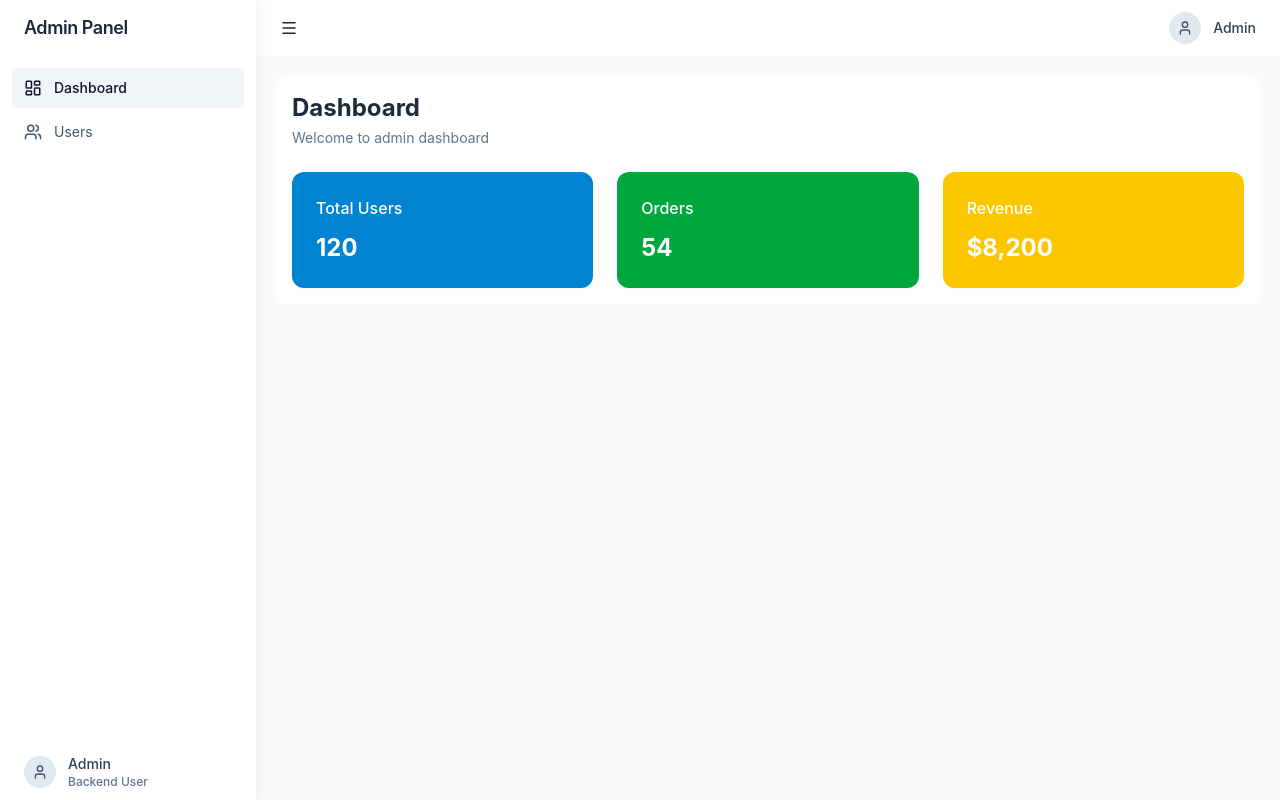
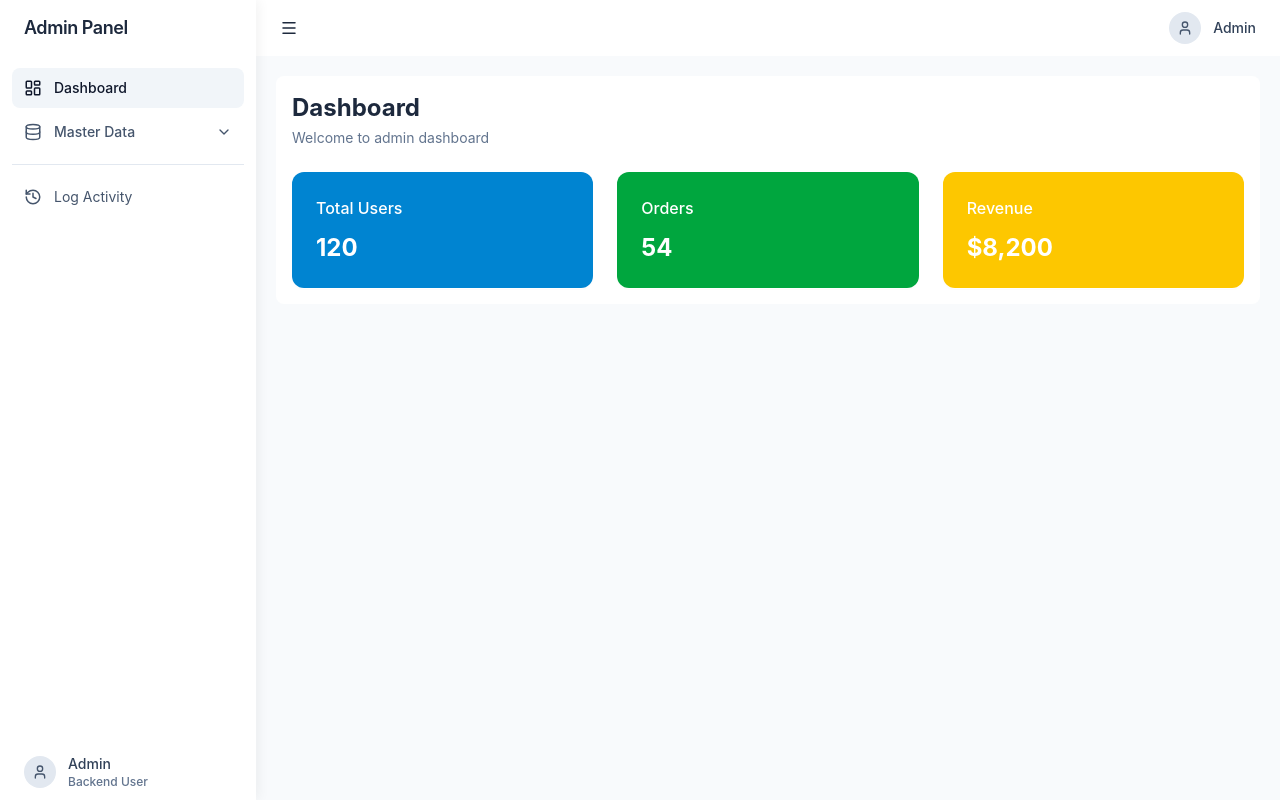
Before and after one commit to andrealfian420/nextjs-admin, a Next.js app: page /admin in a window 1280 px wide. Built offline with nearby package versions, Linux system fonts and the light colour scheme.

Commit message:
feat: enhance sidebar component with accordion menu for nested items and improved layout

```diff
--- a/src/components/layout/admin/Sidebar.jsx
+++ b/src/components/layout/admin/Sidebar.jsx
@@ -1,7 +1,15 @@
 'use client';
 
 import Link from 'next/link';
-import { LayoutDashboard, Users } from 'lucide-react';
+import {
+  ChevronDown,
+  Database,
+  History,
+  LayoutDashboard,
+  Shield,
+  Users,
+} from 'lucide-react';
+import { useState, useEffect } from 'react';
 import { usePathname } from 'next/navigation';
 import { useSidebarStore } from '@/store/useSidebarStore';
 import { useAuthStore } from '@/store/useAuthStore';
@@ -13,6 +21,47 @@ import {
   DropdownMenuTrigger,
 } from '@/components/ui/DropdownMenu';
 import { User } from 'lucide-react';
+
+const generateRandomKey = () => Math.random().toString(36).substring(2, 9);
+
+const menu = [
+  {
+    name: 'Dashboard',
+    icon: LayoutDashboard,
+    key: 'dash',
+    href: '/admin',
+    access: 'modules.dashboard.index',
+  },
+  {
+    name: 'Master Data',
+    icon: Database,
+    key: 'master',
+    children: [
+      {
+        name: 'Users',
+        icon: Users,
+        key: 'users',
+        href: '/admin/users',
+        access: 'modules.master-data.users.index',
+      },
+      {
+        name: 'Roles',
+        icon: Shield,
+        key: 'roles',
+        href: '/admin/roles',
+        access: 'modules.master-data.role.index',
+      },
+    ],
+  },
+  { separator: true }, // separator item, if you need to divide sections
+  {
+    name: 'Log Activity',
+    icon: History,
+    key: 'log-activity',
+    href: '/admin/log-activity',
+    access: 'modules.log-activity.index',
+  },
+];
 
 export default function Sidebar() {
   const pathname = usePathname();
@@ -26,18 +75,31 @@ export default function Sidebar() {
     router.push('/login');
   };
 
-  const menu = [
-    {
-      name: 'Dashboard',
-      href: '/admin',
-      icon: LayoutDashboard,
-    },
-    {
-      name: 'Users',
-      href: '/admin/users',
-      icon: Users,
-    },
-  ];
+  const [openAccordions, setOpenAccordions] = useState(new Set());
+
+  // watch route changes to auto-open accordions with active child
+  useEffect(() => {
+    menu.forEach((item) => {
+      if (item.children?.some((child) => child.href === pathname)) {
+        setOpenAccordions((prev) => {
+          if (prev.has(item.key)) return prev;
+          const next = new Set(prev);
+          next.add(item.key);
+          return next;
+        });
+      }
+    });
+  }, [pathname]);
+
+  // toggle accordion menu open/close
+  const toggleAccordion = (key) => {
+    setOpenAccordions((prev) => {
+      const next = new Set(prev);
+      if (next.has(key)) next.delete(key);
+      else next.add(key);
+      return next;
+    });
+  };
 
   return (
     <>
@@ -74,20 +136,89 @@ export default function Sidebar() {
 
         <nav className='flex flex-col gap-1 p-3 flex-1 overflow-y-auto'>
           {menu.map((item) => {
+            if (item.separator) {
+              return (
+                <div
+                  key={generateRandomKey()}
+                  className='border-t border-slate-200 my-2'
+                />
+              );
+            }
+
             const Icon = item.icon;
             const isActive = pathname === item.href;
 
+            if (item.children) {
+              const isAccordionOpen = openAccordions.has(item.key);
+              const hasActiveChild = item.children.some(
+                (child) => child.href === pathname,
+              );
+
+              return (
+                <div key={item.key}>
+                  <button
+                    onClick={() => toggleAccordion(item.key)}
+                    className={`w-full flex items-center gap-3 px-3 py-2.5 text-sm font-medium rounded-lg transition-colors whitespace-nowrap cursor-pointer ${
+                      hasActiveChild
+                        ? 'text-slate-900'
+                        : 'text-slate-600 hover:bg-slate-100 hover:text-slate-900'
+                    }`}
+                  >
+                    <Icon size={18} />
+                    <span className='flex-1 text-left'>{item.name}</span>
+                    <ChevronDown
+                      size={16}
+                      className={`transition-transform duration-200 ${
+                        isAccordionOpen ? 'rotate-180' : ''
+                      }`}
+                    />
+                  </button>
+
+                  <div
+                    className={`grid transition-all duration-200 ${
+                      isAccordionOpen ? 'grid-rows-[1fr]' : 'grid-rows-[0fr]'
+                    }`}
+                  >
+                    <div className='overflow-hidden'>
+                      <div className='ml-6 flex flex-col gap-1 pt-1'>
+                        {item.children.map((child) => {
+                          const ChildIcon = child.icon;
+                          const isChildActive = pathname === child.href;
+
+                          return (
+                            <Link
+                              key={child.key}
+                              href={child.href}
+                              className={`flex items-center gap-3 px-3 py-2 text-sm rounded-lg transition-colors whitespace-nowrap ${
+                                isChildActive
+                                  ? 'bg-slate-100 font-medium text-slate-900'
+                                  : 'text-slate-600 hover:bg-slate-100 hover:text-slate-900'
+                              }`}
+                            >
+                              <ChildIcon size={16} />
+                              {child.name}
+                            </Link>
+                          );
+                        })}
+                      </div>
+                    </div>
+                  </div>
+                </div>
+              );
+            }
+
             return (
               <Link
-                key={item.href}
+                key={item.key}
                 href={item.href}
+                onClick={() => setOpenAccordions(new Set())}
                 className={`flex items-center gap-3 px-3 py-2.5 rounded-lg text-sm transition-colors whitespace-nowrap ${
                   isActive
                     ? 'bg-slate-100 font-medium text-slate-900'
                     : 'text-slate-600 hover:bg-slate-100 hover:text-slate-900'
                 }`}
               >
-                <Icon size={18} className='flex-shrink-0' />
+                <Icon size={18} />
                 {item.name}
               </Link>
             );
@@ -118,7 +249,9 @@ export default function Sidebar() {
 
             <div className='flex flex-col'>
               <span className='text-sm font-medium text-slate-700'>Admin</span>
-              <span className='text-xs font-medium text-slate-500'>Backend User</span>
+              <span className='text-xs font-medium text-slate-500'>
+                Backend User
+              </span>
             </div>
           </div>
         </div>
```
